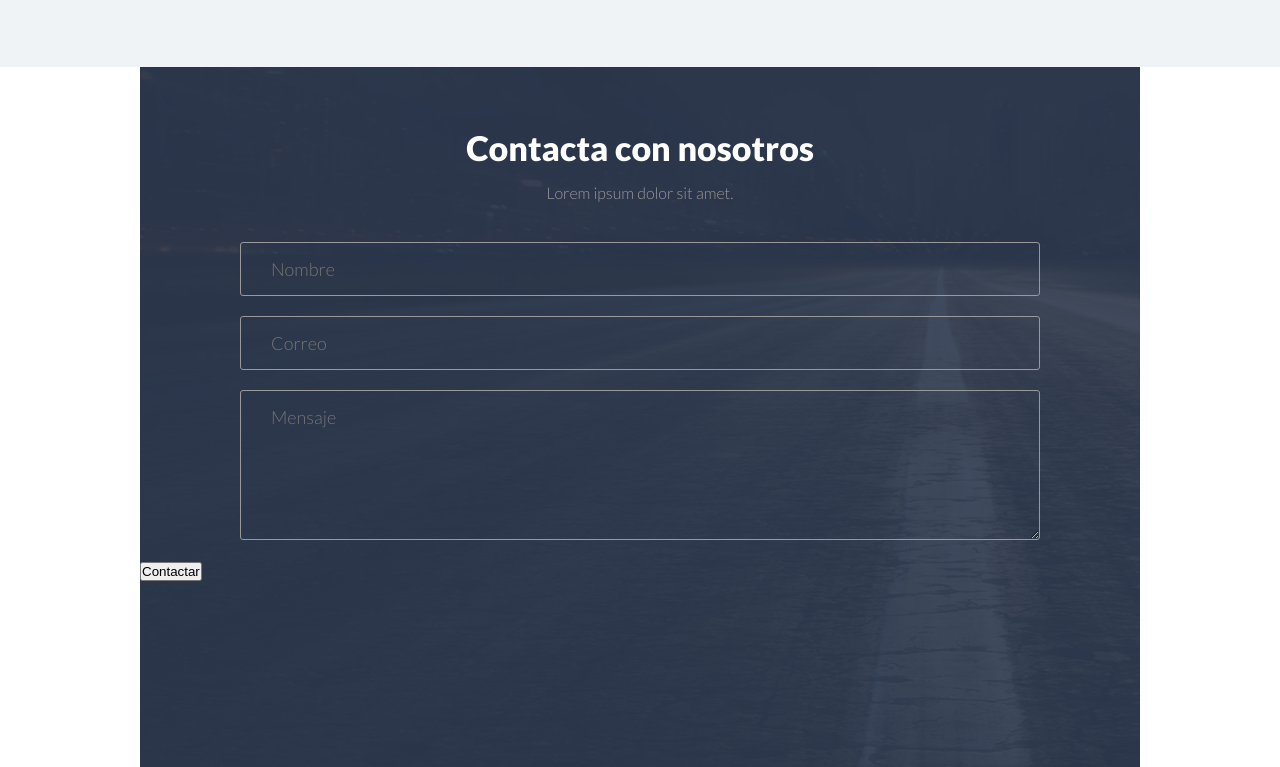
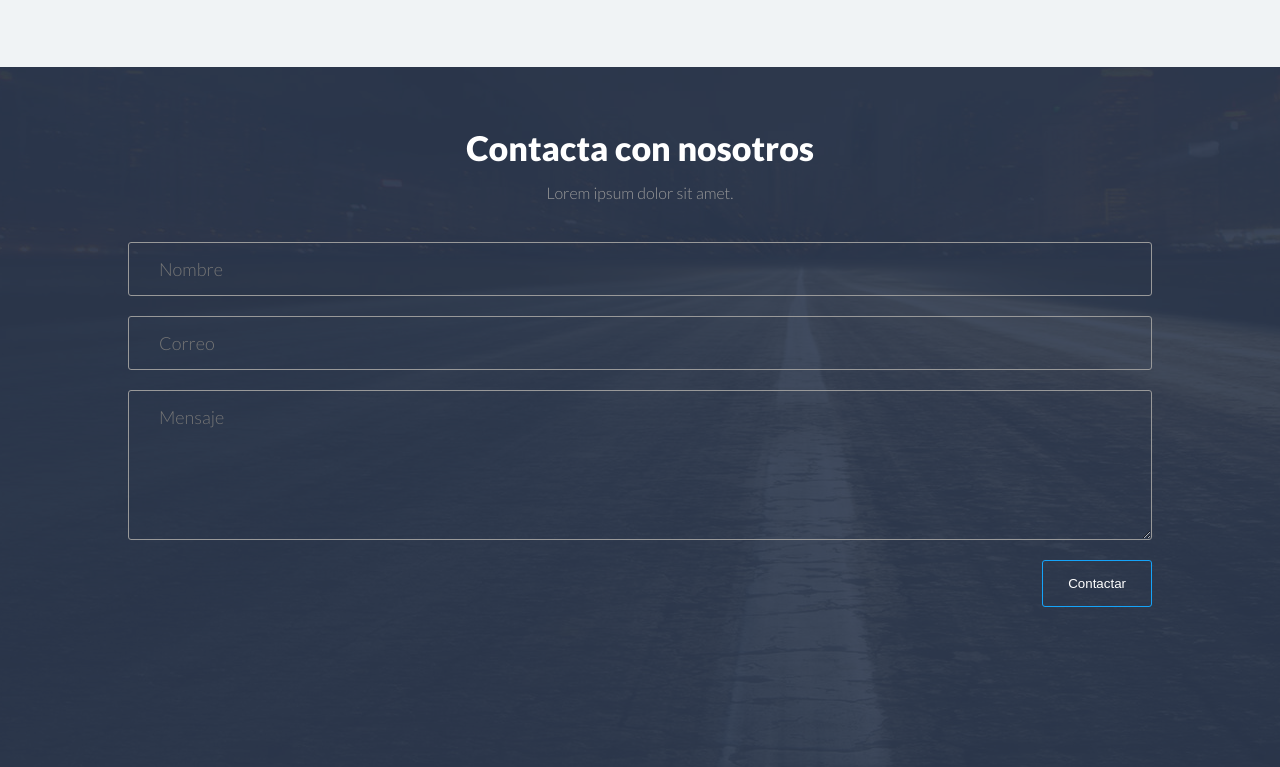
Before and after one commit to francbotardo/portafolio-flexbox-basic, a plain HTML site: page index.html in a window 1280 px wide. Shown: the part 1946-2713 px from the top of the page. Drawn offline with Linux system fonts and the light colour scheme.

Commit message:
feat: ending the page

```diff
--- a/css/estilos.css
+++ b/css/estilos.css
@@ -166,7 +166,7 @@ header{
 }
 
 /* footer section */
-footer{
+.footer__container{
     width: 100%;
     height: 700px;
     padding: 60px 0;
@@ -214,6 +214,27 @@ footer{
 }
 
 .footer__input--textarea{
+    min-width: 100%;
+    max-width: 100%;
     min-height: 150px;
     max-height: 150px;
 }
+
+.footer__button{
+    display: flex;
+    justify-content:flex-end;
+}
+
+.footer__submit{
+    display: inline-block;
+    padding: 15px 25px;
+    background: none;
+    border: 1px solid #15a4fa;
+    color: #fff;
+    border-radius: 3px;
+}
+
+.footer__submit:hover{
+    background-color: #15a4fa;
+    cursor: pointer;
+}
--- a/index.html
+++ b/index.html
@@ -85,7 +85,7 @@
 
     </main>
 
-    <footer class="container">
+    <footer class="footer__container">
         <div class="footer__texts">
             <h2 class="footer__subtitle">Contacta con nosotros</h2>
             <p class="footer__paragraph">Lorem ipsum dolor sit amet.</p>
@@ -97,11 +97,11 @@
             <input type="email" name="email" placeholder="Correo" id="" class="footer__input footer__input--email">
 
             <textarea name="mensaje" id="" cols="30" rows="10" class="footer__input footer__input--textarea" placeholder="Mensaje"></textarea>
+
+            <div class="footer__button">
+                <input type="submit" value="Contactar" class="footer__submit">
+            </div>
         </form>
-
-        <div class="foooter__button">
-            <input type="submit" value="Contactar" class="footer__submit">
-        </div>
 
     </footer>
 
```
